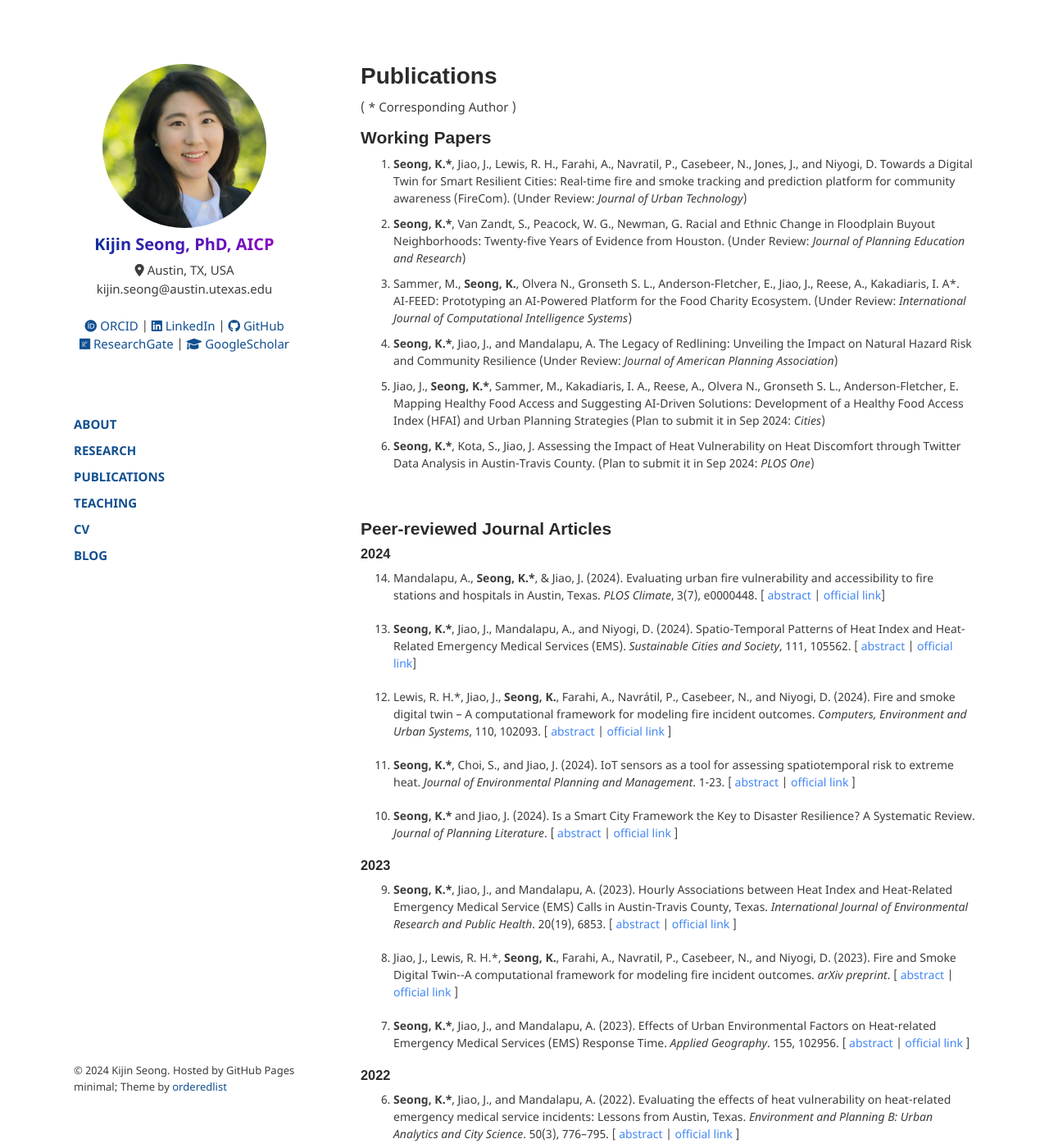
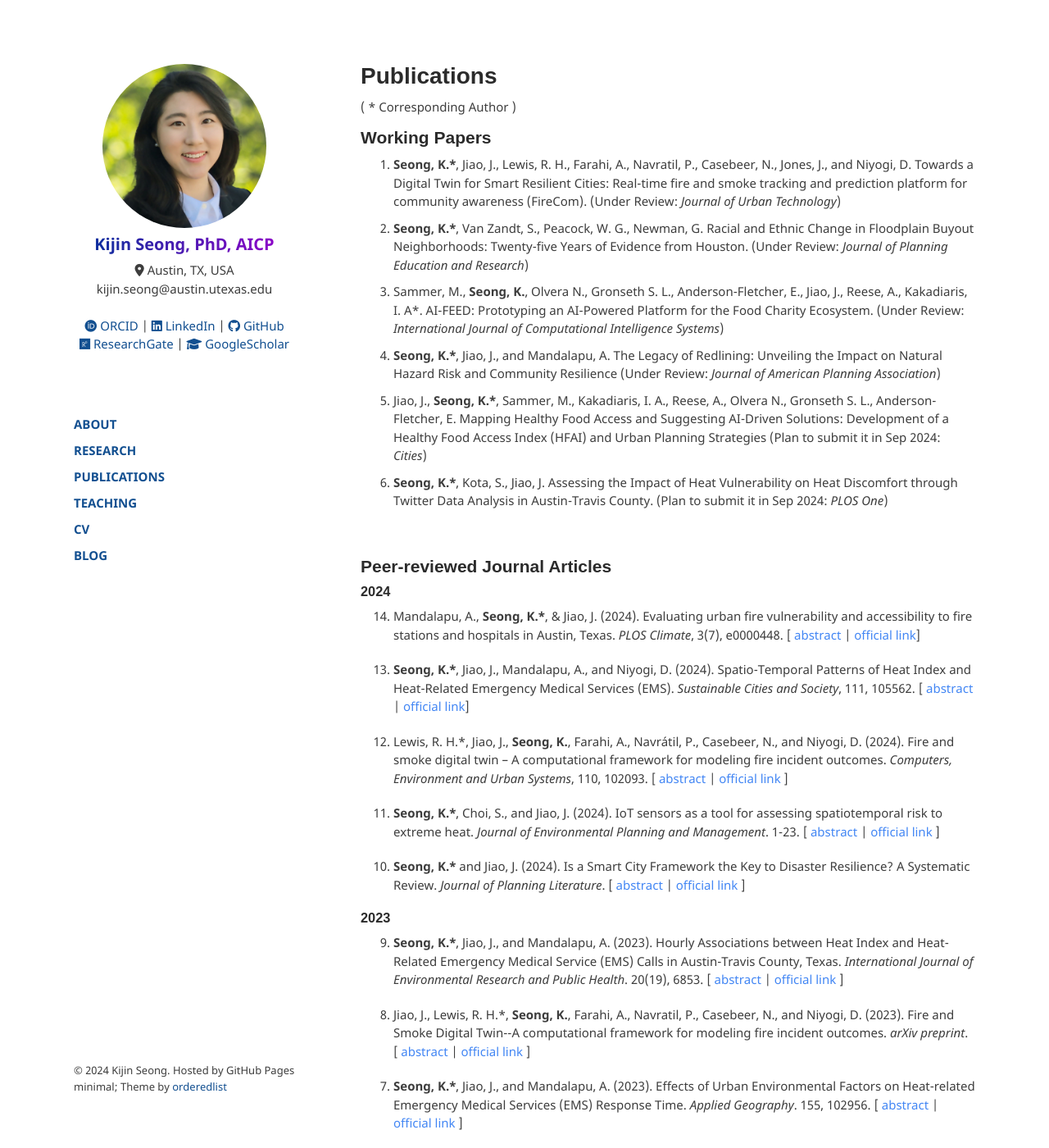
Before and after one commit to kijinseong/kijinseong.github.io, a Jekyll site: the page built from pages/publications.md, in a window 1280 px wide and 1400 px high. Shown: the whole window at 82% size. Built offline with Jekyll 4.4.1, drawn with Linux system fonts in a browser that asks for light colours.

Commit message:
Change font-size bigger

```diff
--- a/assets/css/style.scss
+++ b/assets/css/style.scss
@@ -34,6 +34,10 @@ a:hover {
 .text-colored ul li {
     font-size: 15px;      /* Set the font size to 15px */
     padding-left: 20px;   /* Add a 20px indent */
+}
+
+.text-colored ol li {
+  font-size: 15px;
 }
 
 
--- a/pages/publications.md
+++ b/pages/publications.md
@@ -45,8 +45,6 @@ permalink: /publications/
 <br>
 
 ## Peer-reviewed Journal Articles
-<div class="text-colored">
-</div>
 
 ### 2024
 <div class="text-colored">
```
Also changed, not shown: pages/about.md (+2 -2 lines).
